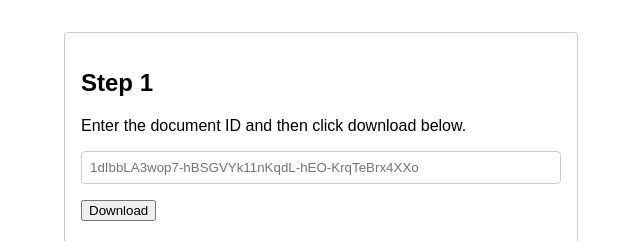
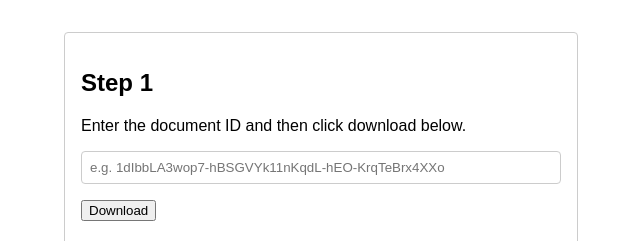
Before and after one commit to good-ancestors/spicy-docs, a website: page index.html in a window 1280 px wide. Shown: the top 241 px of the page, 319-959 px from the left. Drawn offline with Linux system fonts and the light colour scheme.

Commit message:
Make ID input clearer

```diff
--- a/index.html
+++ b/index.html
@@ -27,7 +27,7 @@
   <section>
     <h1>Step 1</h1>
     <p>Enter the document ID and then click download below.</p>
-    <input type="text" id="docId" placeholder="1dIbbLA3wop7-hBSGVYk11nKqdL-hEO-KrqTeBrx4XXo">
+    <input type="text" id="docId" placeholder="e.g. 1dIbbLA3wop7-hBSGVYk11nKqdL-hEO-KrqTeBrx4XXo">
     <button onclick="download()">Download</button>
     <br>
     <br>
```
Also changed, not shown: src/build-ui.html (+1 -1 lines).
